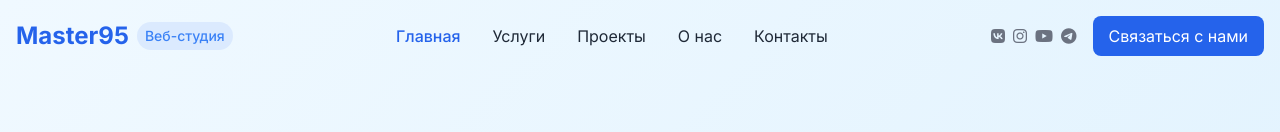
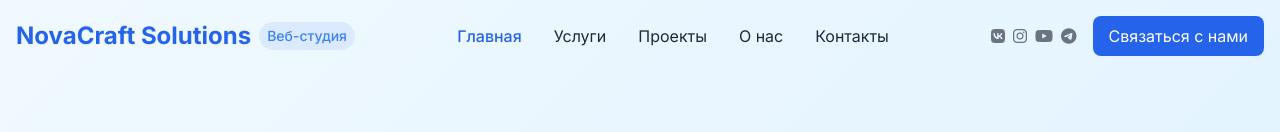
Before and after one commit to groznet/master95, a plain HTML site: page index.html in a window 1280 px wide. Shown: the top 132 px of the page. Drawn offline with nearby package versions, Linux system fonts and the light colour scheme.

Commit message:
Update index.html

```diff
--- a/index.html
+++ b/index.html
@@ -36,7 +36,7 @@
         <div class="container mx-auto px-4 py-4">
             <div class="flex justify-between items-center">
                 <a href="#" class="flex items-center space-x-2">
-                    <span class="text-2xl font-bold text-blue-600">Master95</span>
+                    <span class="text-2xl font-bold text-blue-600">NovaCraft Solutions</span>
                     <span class="text-sm font-medium text-blue-500 bg-blue-100 px-2 py-1 rounded-full">Веб-студия</span>
                 </a>
 
```
